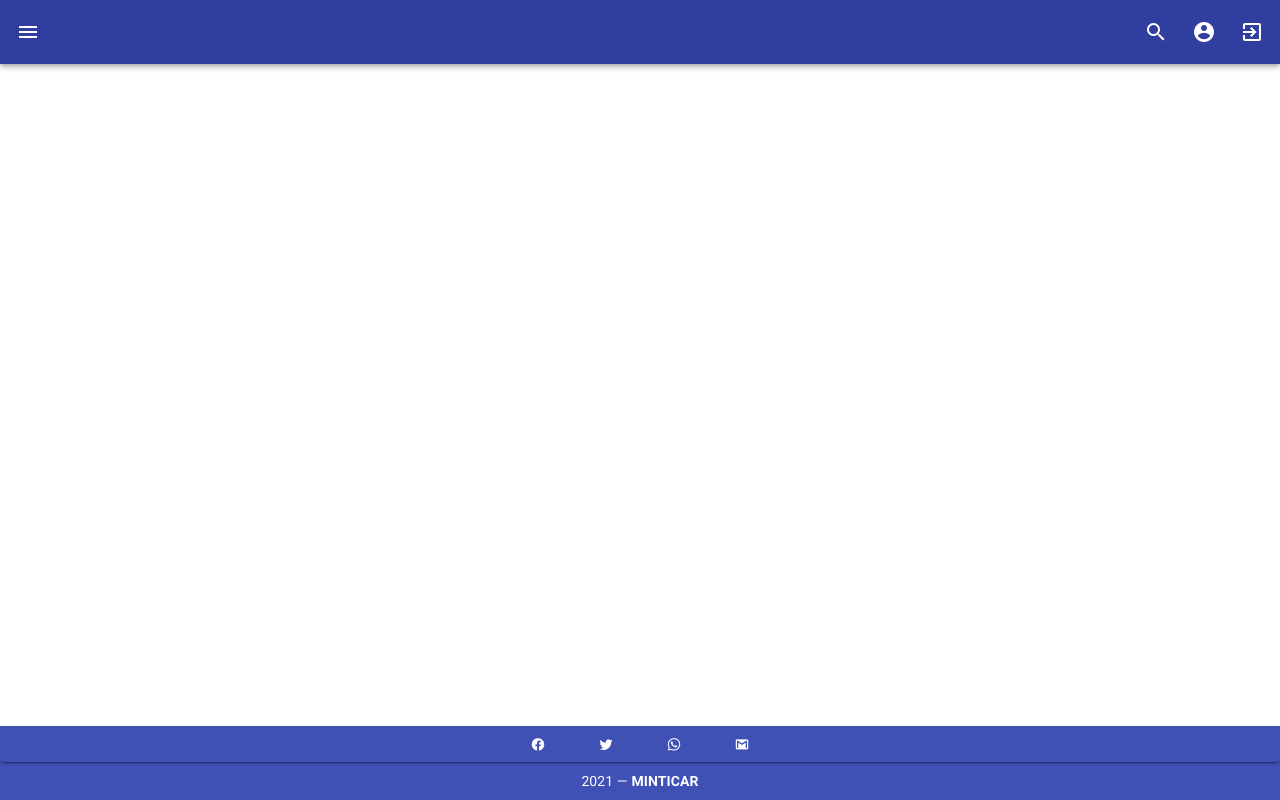
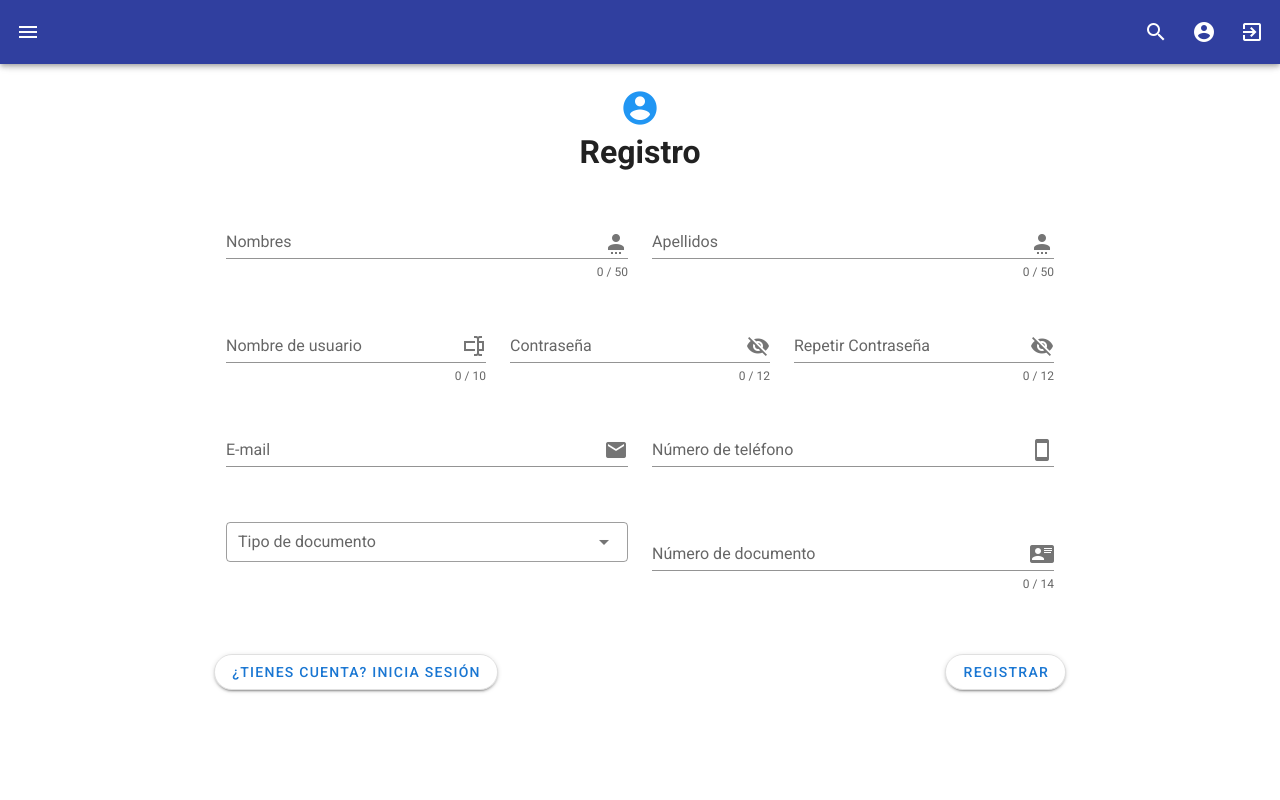
Before and after one commit to JAGamarra/proyecto_ciclo3_misiontic2022, a Vue app in the folder esqueletovue/: page /registroPersona in a window 1280 px wide. Shown: the top 800 px of the page. Built offline with nearby package versions, Linux system fonts and the light colour scheme.

Commit message:
Se agrega pa´gina de registro

```diff
--- a/esqueletovue/src/router/index.js
+++ b/esqueletovue/src/router/index.js
@@ -12,6 +12,12 @@ const routes = [
   },
 
    /*------------------------  todos los roles----------------------- */
+   {
+    path: '/registroPersona',
+    name: 'Registro',
+    component: () => import('@/views/Registro.vue')
+  },
+
    {
     path: '/faq',
     name: 'faq',
--- a/esqueletovue/src/views/Login.vue
+++ b/esqueletovue/src/views/Login.vue
@@ -18,7 +18,7 @@
 			</v-card-text>
 			<v-divider></v-divider>
 			<v-card-actions>
-				<v-btn color="success">Registrarse</v-btn>
+				<v-btn color="success" to="/registroPersona">Registrarse</v-btn>
 				<v-spacer></v-spacer>
 				<v-btn color="info">Ingresar</v-btn>
 			</v-card-actions>
--- /dev/null
+++ b/esqueletovue/src/views/Registro.vue
@@ -0,0 +1,196 @@
+<template>
+  <v-app class="container">
+    <v-icon x-large color="blue">mdi-account-circle</v-icon>
+    <h1 class="form-title">Registro</h1>
+    <v-form v-model="valid">
+      <v-container>
+        <!-- ~ CAMPOS NOMBRE Y APELLIDOS -->
+        <v-row class="v-row">
+          <v-col cols="12" md="6">
+            <v-text-field
+              v-model="firstname"
+              :rules="nameRules"
+              :counter="50"
+              label="Nombres"
+              required
+              append-icon="mdi-account-settings"
+            ></v-text-field>
+          </v-col>
+
+          <v-col cols="12" md="6">
+            <v-text-field
+              v-model="lastname"
+              :rules="nameRules"
+              :counter="50"
+              label="Apellidos"
+              append-icon="mdi-account-settings"
+              required
+            ></v-text-field>
+          </v-col>
+        </v-row>
+
+        <!-- ~ CAMPOS USUARIO Y CONTRASEÑA -->
+        <v-row class="v-row">
+          <v-col cols="12" md="4">
+            <v-text-field
+              v-model="username"
+              :rules="usernameRules"
+              :counter="10"
+              label="Nombre de usuario"
+              required
+              append-icon="mdi-form-textbox"
+            ></v-text-field>
+          </v-col>
+
+          <v-col cols="12" md="4">
+            <v-text-field
+              v-model="password"
+              :rules="passwordRules"
+              :counter="12"
+              label="Contraseña"
+              required
+              :type="showPassword ? 'text' : 'password'"
+              :append-icon="showPassword ? 'mdi-eye' : 'mdi-eye-off'"
+              @click:append="showPassword = !showPassword"
+            ></v-text-field>
+          </v-col>
+
+          <v-col cols="12" md="4">
+            <v-text-field
+              v-model="repeatPassword"
+              :rules="[
+                passwordRules,
+                password === repeatPassword || 'Password must match',
+              ]"
+              :counter="12"
+              label="Repetir Contraseña"
+              required
+              :type="showPassword ? 'text' : 'password'"
+              :append-icon="showPassword ? 'mdi-eye' : 'mdi-eye-off'"
+              @click:append="showPassword = !showPassword"
+            ></v-text-field>
+          </v-col>
+        </v-row>
+
+        <!-- ~ CAMPO CORREO Y TELEFONO -->
+        <v-row class="v-row">
+          <v-col cols="12" md="6">
+            <v-text-field
+              v-model="email"
+              :rules="emailRules"
+              label="E-mail"
+              required
+              append-icon="mdi-email"
+            ></v-text-field>
+          </v-col>
+          <v-col cols="12" md="6">
+            <v-text-field
+              v-model.number="cellphone"
+              :rules="numberRules"
+              label="Número de teléfono"
+              required
+              append-icon="mdi-cellphone"
+            ></v-text-field>
+          </v-col>
+        </v-row>
+
+        <!-- ~ CAMPO TIPO DOCUMENTO Y DOCUMENTO -->
+        <v-row class="v-row">
+          <v-col class="d-flex" cols="12" sm="6">
+            <v-select
+              :items="items"
+              label="Tipo de documento"
+              v-model="tipoDocumento"
+              dense
+              outlined
+              required
+            ></v-select>
+          </v-col>
+
+          <v-col cols="12" md="6">
+            <v-text-field
+              v-model.number="numeroDocumento"
+              :rules="numberRules"
+              :counter="14"
+              label="Número de documento"
+              required
+              append-icon="mdi-card-account-details"
+            ></v-text-field>
+          </v-col>
+        </v-row>
+
+        <div class="flex-boton">
+          <div>
+            <v-btn color="primary" depressed elevation="2" outlined rounded text
+              >Registrar</v-btn
+            >
+          </div>
+          <div>
+            <v-btn color="primary" depressed elevation="2" outlined rounded text
+                    to="/login"
+              >¿Tienes cuenta? Inicia sesión</v-btn
+            >
+          </div>
+        </div>
+      </v-container>
+    </v-form>
+  </v-app>
+</template>
+
+<script>
+export default {
+  data: () => ({
+    valid: false,
+    firstname: "",
+    lastname: "",
+    username: "",
+    password: "",
+    repeatPassword: "",
+    showPassword: false,
+    email: "",
+    cellphone: "",
+    tipoDocumento: "",
+    numeroDocumento: "",
+    items: ["C.C", "C.E", "Pasaporte"],
+    nameRules: [
+      (v) => !!v || "Required",
+      (v) => v.length <= 50 || "Name must be less than 10 characters",
+      (v) => /^[a-zA-ZÀ-ÿ\s]{1,40}$/.test(v) || "Name/Lastname is incorrect",
+    ],
+    usernameRules: [
+      (v) => !!v || "Required.",
+      (v) => /^[a-zA-Z0-9]{4,16}$/.test(v),
+    ],
+    passwordRules: [
+      (v) => !!v || "Required",
+      (v) => v.length >= 6 || "Password must be greater than 6 characters",
+    ],
+    emailRules: [
+      (v) => !!v || "Required",
+      (v) => /.+@.+/.test(v) || "E-mail must be valid",
+    ],
+    numberRules: [
+      (v) => !!v || "Required",
+      (v) => /^\d{1,16}$/.test(v) || "Only numbers",
+    ],
+  }),
+};
+</script>
+
+<style scoped>
+.container {
+  max-width: 900px;
+}
+.form-title {
+  text-align: center;
+}
+.flex-boton {
+  display: flex;
+  flex-direction: row-reverse;
+  justify-content: space-between;
+  margin-top: 50px;
+}
+.v-row {
+  margin: 10px 0;
+}
+</style>
```
